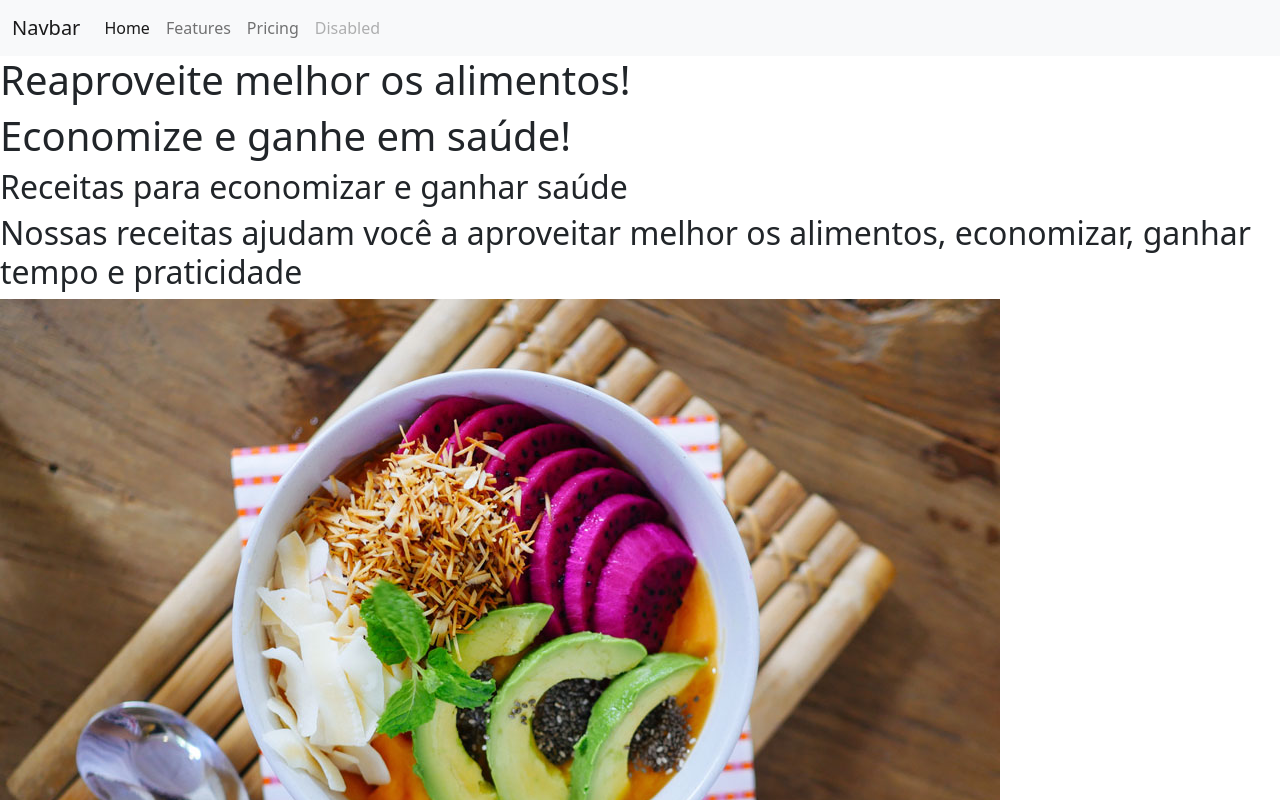
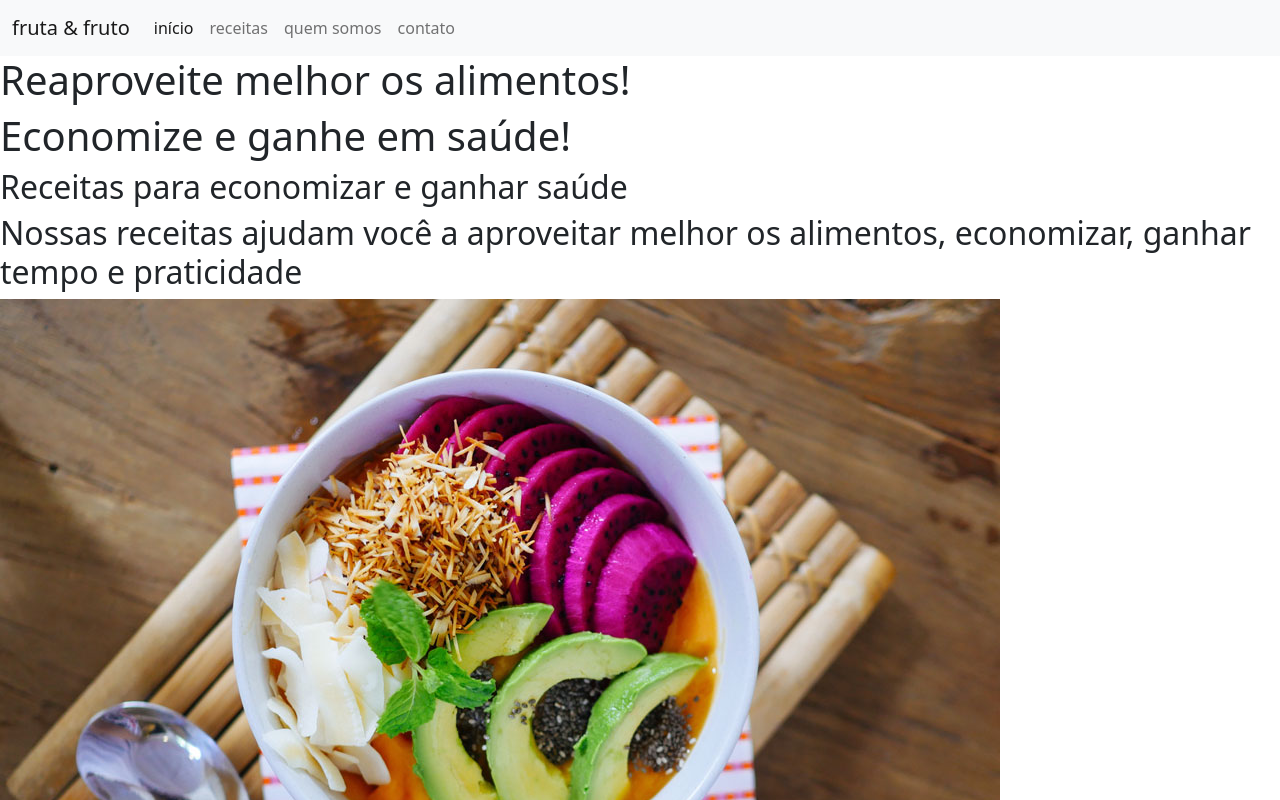
Before and after one commit to RenatoFrancisco/CursoBootstrap4, a plain HTML site: page index.html in a window 1280 px wide. Shown: the top 800 px of the page. Drawn offline with nearby package versions, Linux system fonts and the light colour scheme.

Commit message:
Navbar - entendendo o HTML

```diff
--- a/index.html
+++ b/index.html
@@ -12,16 +12,16 @@
 <body>
   <nav class="navbar navbar-expand-lg navbar-light bg-light">
     <div class="container-fluid">
-      <a class="navbar-brand" href="#">Navbar</a>
+      <a class="navbar-brand" href="#">fruta & fruto</a>
       <button class="navbar-toggler" type="button" data-bs-toggle="collapse" data-bs-target="#navbarNavAltMarkup" aria-controls="navbarNavAltMarkup" aria-expanded="false" aria-label="Toggle navigation">
         <span class="navbar-toggler-icon"></span>
       </button>
       <div class="collapse navbar-collapse" id="navbarNavAltMarkup">
         <div class="navbar-nav">
-          <a class="nav-link active" aria-current="page" href="#">Home</a>
-          <a class="nav-link" href="#">Features</a>
-          <a class="nav-link" href="#">Pricing</a>
-          <a class="nav-link disabled">Disabled</a>
+          <a class="nav-link active" aria-current="page" href="#">início</a>
+          <a class="nav-link" href="#">receitas</a>
+          <a class="nav-link" href="#">quem somos</a>
+          <a class="nav-link" href="#">contato</a>
         </div>
       </div>
     </div>
```
